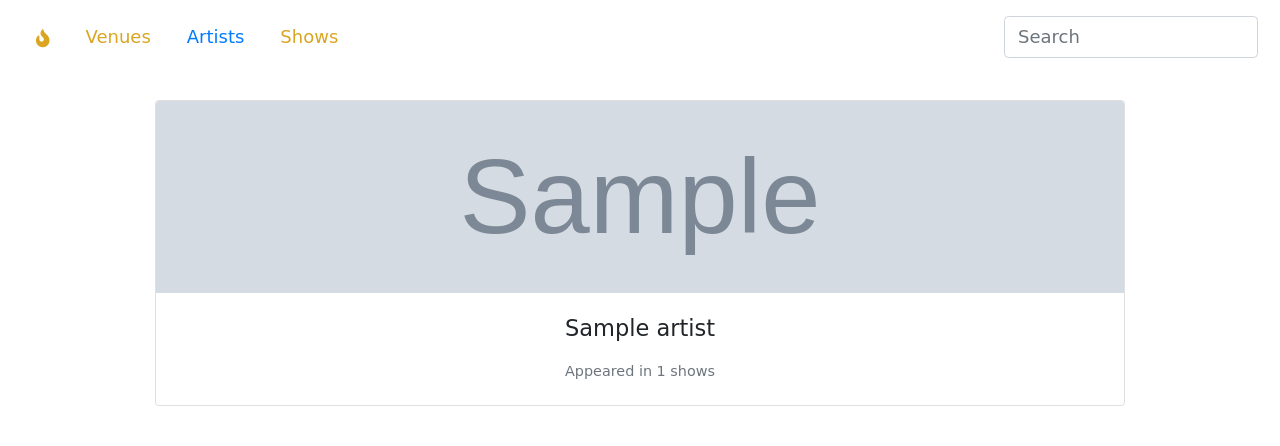
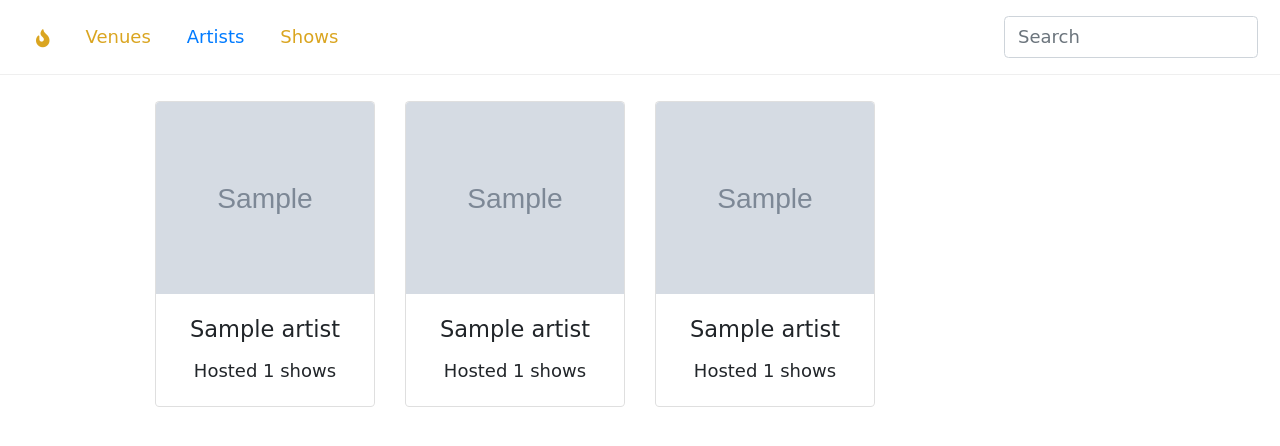
Before and after one commit to o-micron/Fyyur, a Flask app: page /artists in a window 1280 px wide. Shown: the top 446 px of the page. Run offline with Flask 2, Linux system fonts and the light colour scheme; tables that the repository leaves empty hold one stand-in row (values such as "Sample post"); grey boxes marked "Sample" are stand-in pictures; some libraries are stand-ins or nearby versions; some web fonts are replaced.

Commit message:
Adjusting layout

```diff
--- a/templates/artists.html
+++ b/templates/artists.html
@@ -8,13 +8,33 @@
 {% block content %}
 <div class="container">
   <div class="mid">
-    <div class="card-deck">
+    <div class="row row-cols-lg-4 row-cols-md-3 row-cols-sm-2 row-cols-1">
         {% for artist in data.artists %}
-      <div class="card">
+        <div class="col mb-4">
+          <div class="card h-100">
             <img src={{ artist.image_link }} class="card-img-top" alt="...">
             <div class="card-body">
               <h5 class="card-title">{{ artist.name }}</h5>
-          <p class="card-text"><small class="text-muted">Appeared in {{ artist.children|length }} shows</small></p>
+              <p class="card-text">Hosted {{ artist.children|length }} shows</p>
+            </div>
+          </div>
+        </div>
+        <div class="col mb-4">
+          <div class="card h-100">
+            <img src={{ artist.image_link }} class="card-img-top" alt="...">
+            <div class="card-body">
+              <h5 class="card-title">{{ artist.name }}</h5>
+              <p class="card-text">Hosted {{ artist.children|length }} shows</p>
+            </div>
+          </div>
+        </div>
+        <div class="col mb-4">
+          <div class="card h-100">
+            <img src={{ artist.image_link }} class="card-img-top" alt="...">
+            <div class="card-body">
+              <h5 class="card-title">{{ artist.name }}</h5>
+              <p class="card-text">Hosted {{ artist.children|length }} shows</p>
+            </div>
           </div>
         </div>
         {% endfor %}
--- a/templates/layouts/main.html
+++ b/templates/layouts/main.html
@@ -56,7 +56,8 @@
         box-shadow: none;
       }
       .navbar-custom {
-        background-color: transparent;
+        background-color: white;
+        border-bottom: 1px solid #EFEFEF;
         color: goldenrod;
       }
       .custom-color {
@@ -70,7 +71,7 @@
     </style>
   </head>
   <body>
-    <nav class="navbar navbar-custom navbar-expand-sm">
+    <nav class="navbar sticky-top navbar-custom navbar-expand-sm">
       <a class="nav-link" href="#">
         <span style="font-size: 1.4rem;">
           <span class="custom-color">
@@ -78,6 +79,17 @@
           </span>
         </span>
       </a>
+      <ul class="nav mr-auto">
+        {% for navlink in navlinks %}
+        <li class="nav-item">
+          <a
+            class="nav-link custom-color {{ navlink.class }}"
+            href="{{ navlink.link }}"
+            >{{ navlink.name }}<span class="sr-only"></span
+          ></a>
+        </li>
+        {% endfor %}
+      </ul>
       <button
         class="navbar-toggler"
         type="button"
@@ -95,15 +107,6 @@
       </button>
       <div class="collapse navbar-collapse" id="navbarSupportedContent">
         <ul class="nav mr-auto">
-          {% for navlink in navlinks %}
-          <li class="nav-item">
-            <a
-              class="nav-link navbar-custom {{ navlink.class }}"
-              href="{{ navlink.link }}"
-              >{{ navlink.name }}<span class="sr-only"></span
-            ></a>
-          </li>
-          {% endfor %}
         </ul>
         <form class="form-inline my-1 my-lg-1">
           <input
```
Also changed, not shown: templates/venues.html (+23 -3 lines). Lines whose indentation alone changed are shown as unchanged.
